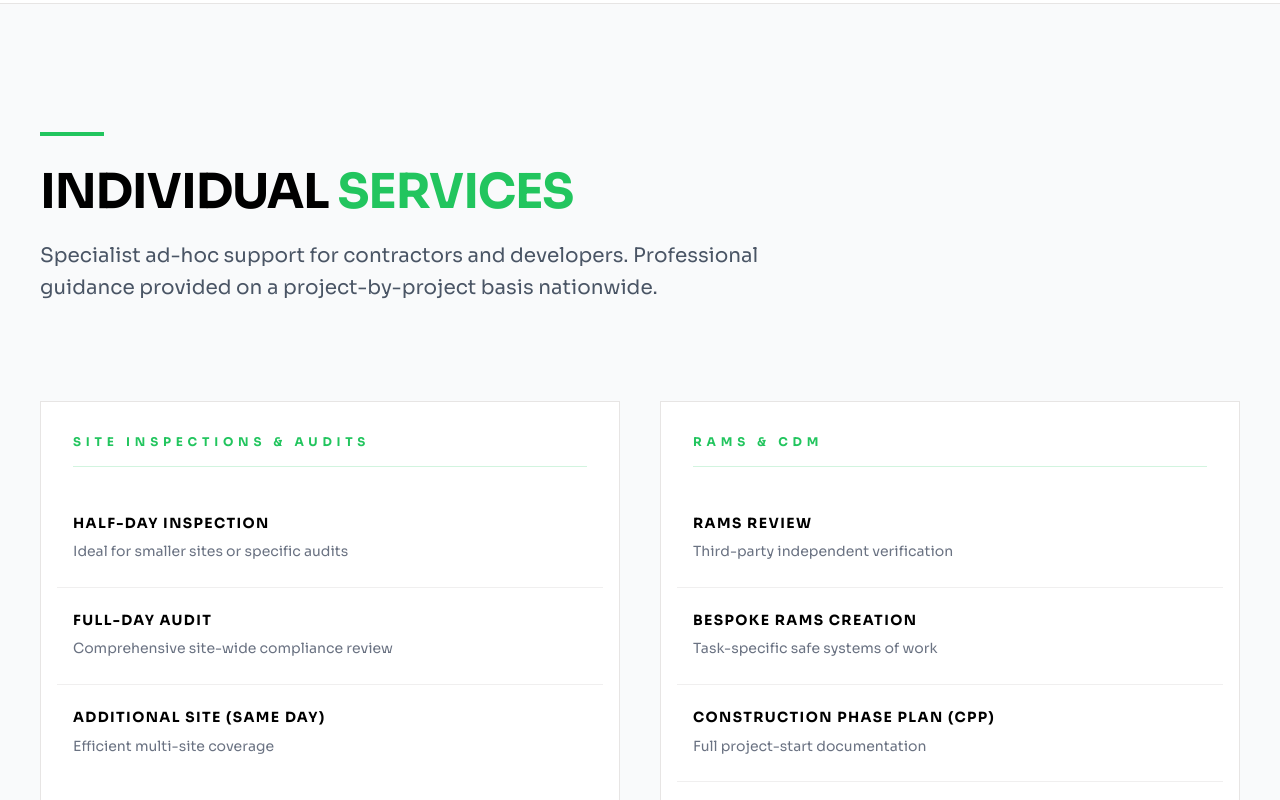
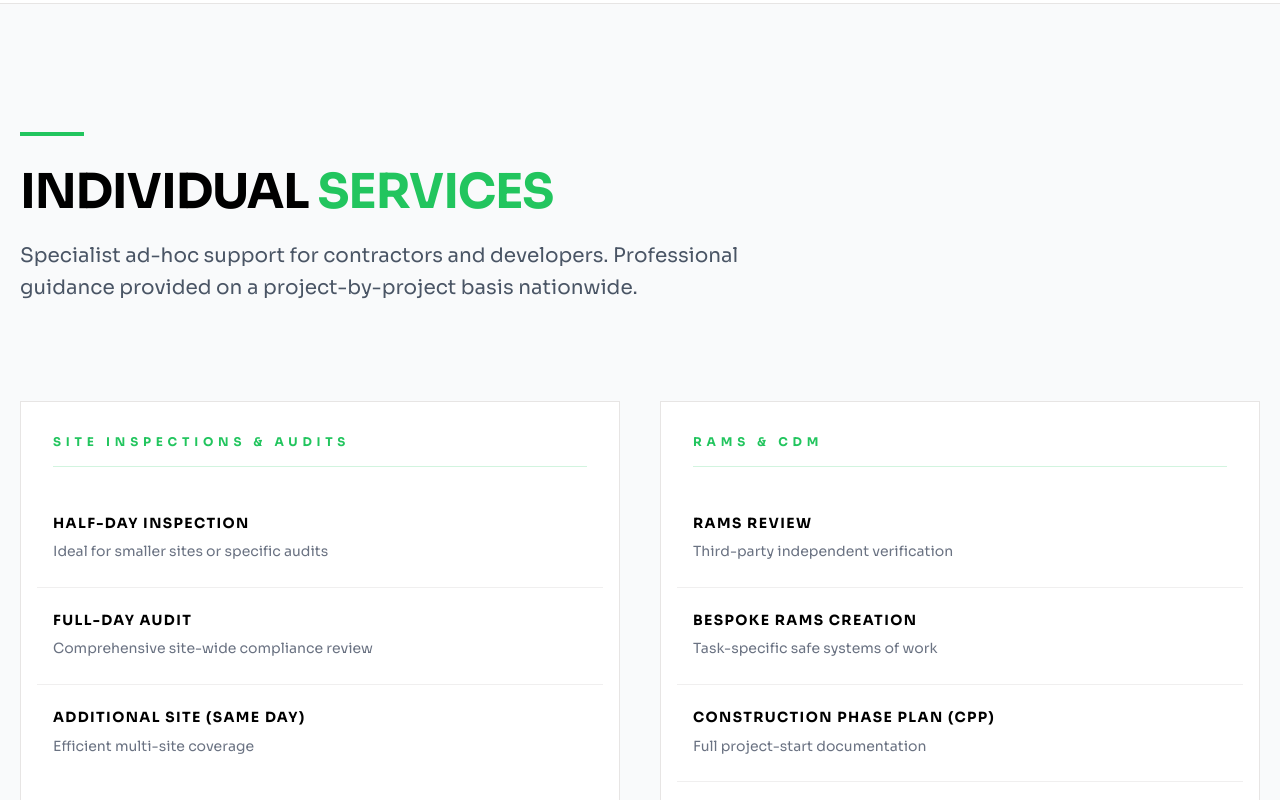
Before and after one commit to kmcalpine/vantage, a React (Vite) app: page /safety in a window 1280 px wide. Shown: the part 5020-5820 px from the top of the page. Built offline with nearby package versions, Linux system fonts and the light colour scheme.

Commit message:
fix padding

```diff
--- a/src/Safety.tsx
+++ b/src/Safety.tsx
@@ -191,7 +191,7 @@
                 ref={pricingRef}
                 className="py-16 md:py-32 px-5 bg-gray-50 border-y border-stone-200"
             >
-                <div className="max-w-7xl mx-auto px-5">
+                <div className="max-w-7xl mx-auto">
                     <PriceTable />
                 </div>
             </section>
```
